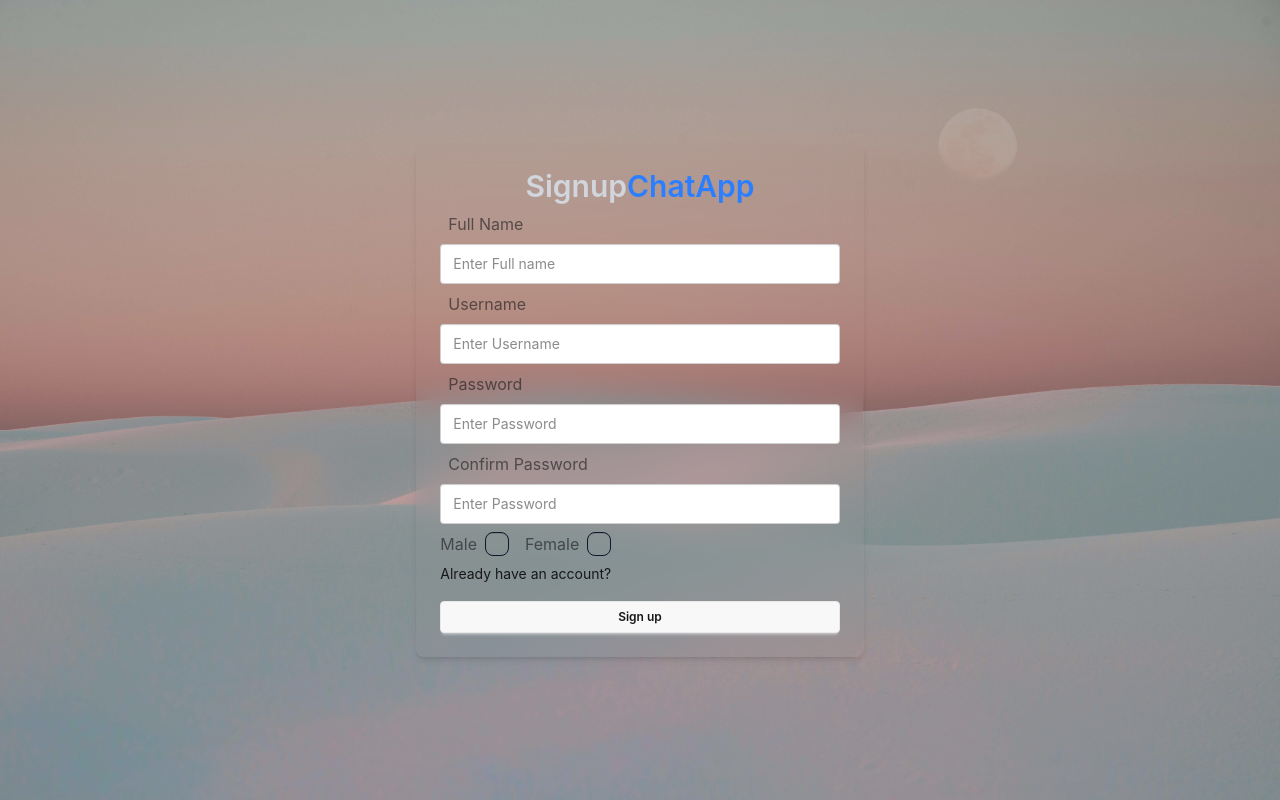
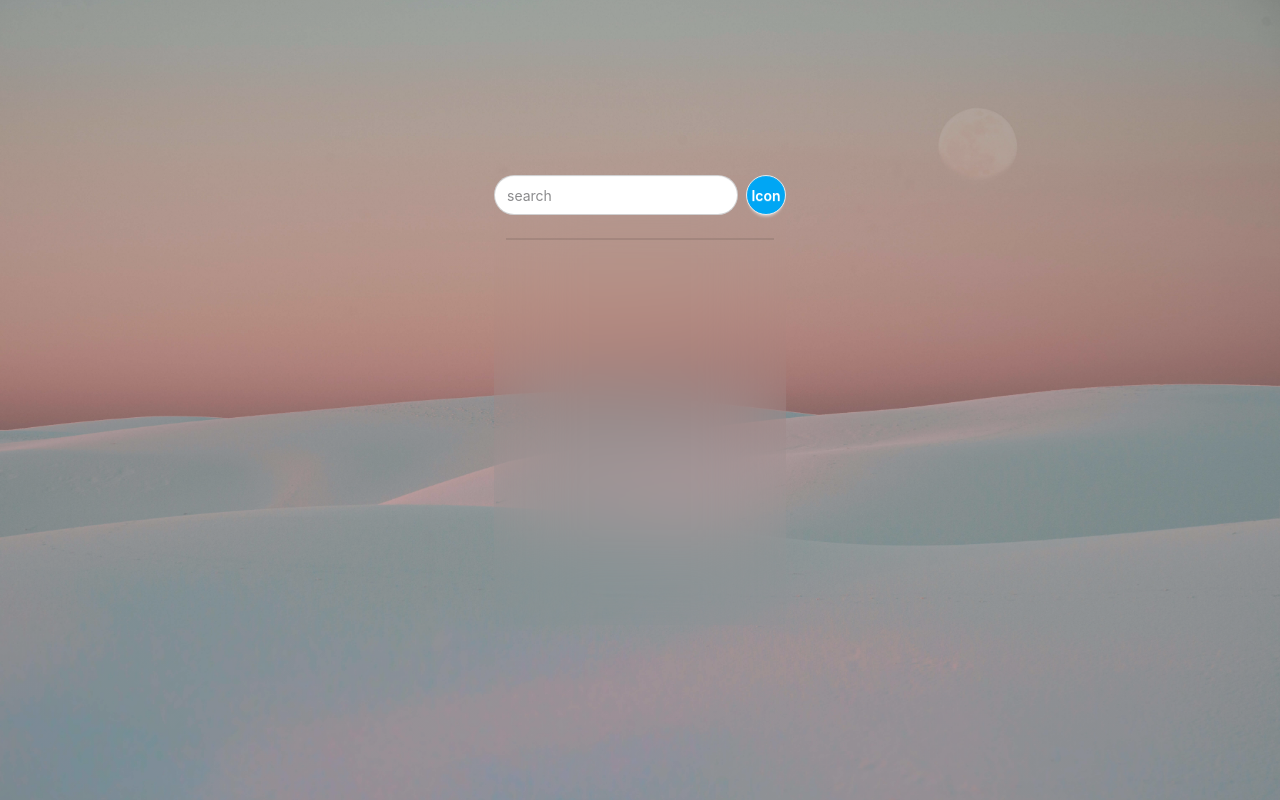
Before and after one commit to chrvnixx/chatapp-b, a React app in the folder frontend/: page / in a window 1280 px wide. Built offline with nearby package versions, Linux system fonts and the light colour scheme; the HTML template or start-up script is replaced by a standard one.

Commit message:
Home page

```diff
--- a/frontend/src/App.jsx
+++ b/frontend/src/App.jsx
@@ -1,10 +1,9 @@
-import React from "react";
-import LoginPage from "./pages/LoginPage";
-import SignupPage from "./pages/signup page/SignupPage";
+import HomePage from "./pages/HomePage";
+
 
 const App = () => {
   return <div className="p-4 h-screen flex items-center justify-center">
-    <SignupPage/>
+    <HomePage/>
   </div>;
 };
 
--- /dev/null
+++ b/frontend/src/components/sidebar/SearchInput.jsx
@@ -0,0 +1,16 @@
+import React from "react";
+
+export default function SearchInput() {
+  return (
+    <form className="flex items-center gap-2">
+      <input
+        type="text"
+        placeholder="search"
+        className="input input-bordered rounded-full"
+      />
+      <button type="submit" className="btn btn-circle bg-sky-500 text-white">
+        Icon
+      </button>
+    </form>
+  );
+}
--- /dev/null
+++ b/frontend/src/components/sidebar/Sidebar.jsx
@@ -0,0 +1,14 @@
+import React from "react";
+import SearchInput from "./SearchInput";
+
+export default function sideBar() {
+  return (
+    <div>
+
+      <SearchInput />
+      <div className="divider px-3">
+
+      </div>
+    </div>
+  );
+}
--- a/frontend/src/pages/HomePage.jsx
+++ b/frontend/src/pages/HomePage.jsx
@@ -1,9 +1,12 @@
-import React from 'react'
+import React from "react";
+import Sidebar from "../components/sidebar/Sidebar"
 
 export default function Homepage() {
   return (
-    <div>
+    <div className="flex sm:h-112.5 md:h-137.5` rounded-lg overflow-hidden bg-gray-400/0 backdrop-blur-2xl ">
+      <Sidebar />
+
 
     </div>
-  )
+  );
 }
```
